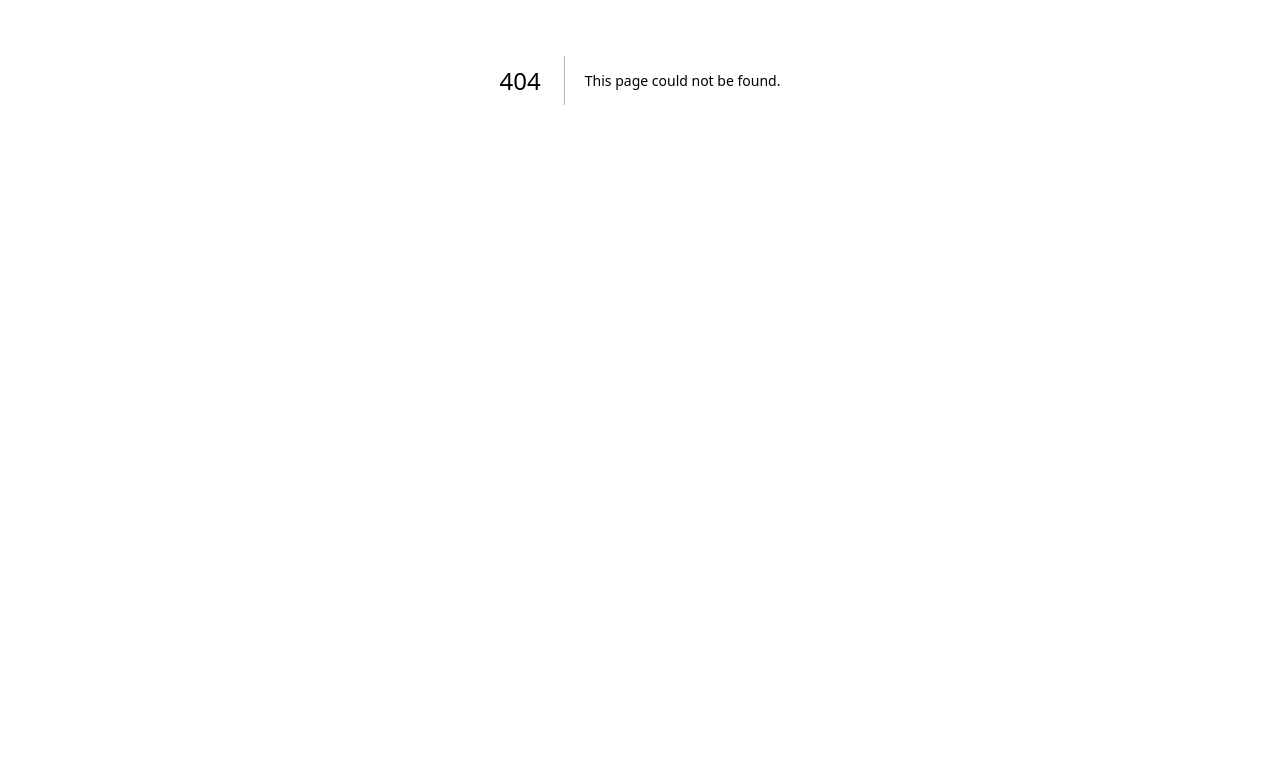
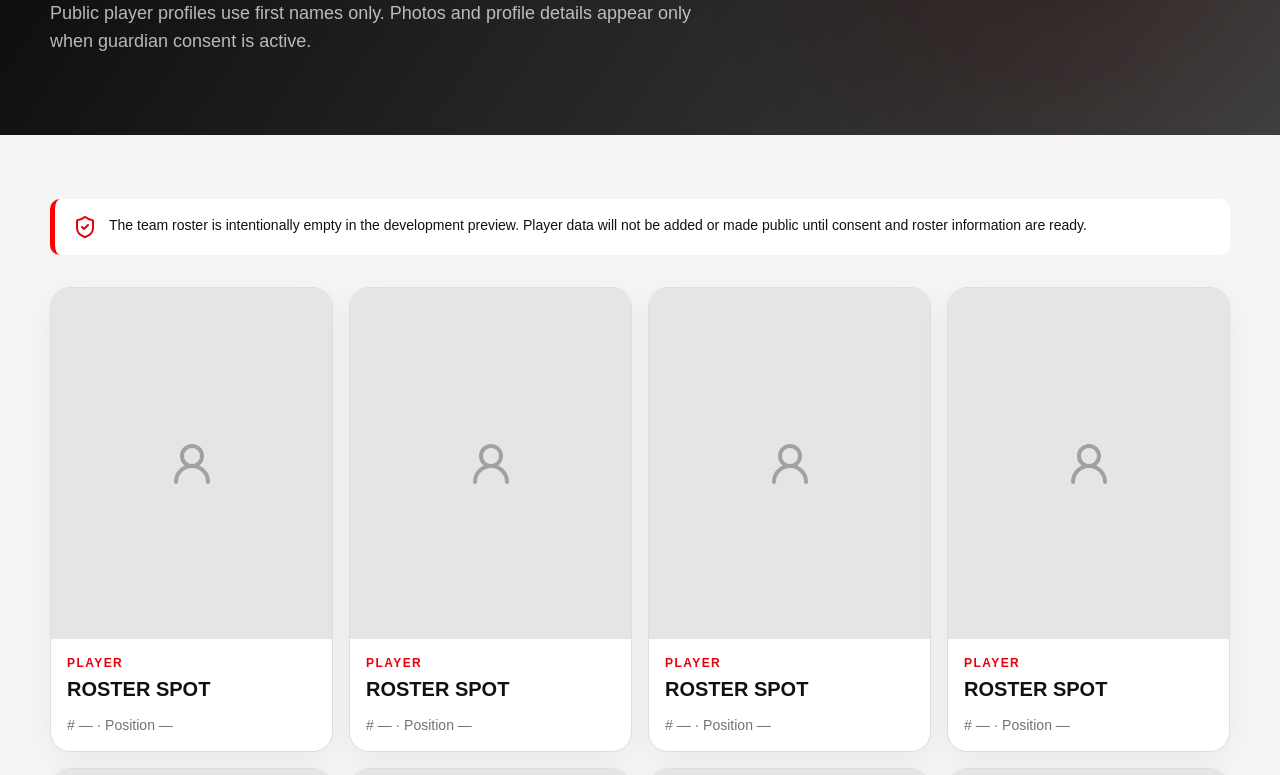
Before and after one commit to dang85ai/dg-claud, a Next.js app: page /roster in a window 1280 px wide. Before the commit this address had no page. Shown: the part 320-1095 px from the top of the page. Before the commit the page ends 800 px from the top, so only its background shows below. Built offline with nearby package versions, Linux system fonts and the light colour scheme.

Commit message:
Build app/roster/page.tsx

```diff
--- /dev/null
+++ b/app/roster/page.tsx
@@ -0,0 +1,43 @@
+import { PublicPageHero } from "@/components/PublicPageHero";
+import { PublicShell } from "@/components/PublicShell";
+import { DevelopmentBanner } from "@/components/DevelopmentBanner";
+import { ShieldCheck, UserRound } from "lucide-react";
+
+const placeholders = Array.from({ length: 12 }, (_, i) => i + 1);
+
+export default function RosterPage() {
+  return (
+    <PublicShell>
+      <DevelopmentBanner />
+      <PublicPageHero
+        eyebrow="2026 Squad"
+        title="Meet the Team"
+        copy="Public player profiles use first names only. Photos and profile details appear only when guardian consent is active."
+      />
+      <section className="section">
+        <div className="container">
+          <div className="notice mb-8 flex gap-3">
+            <ShieldCheck className="shrink-0 text-red-600" />
+            <p className="text-sm">
+              The team roster is intentionally empty in the development preview. Player data will not be added or made public until consent and roster information are ready.
+            </p>
+          </div>
+          <div className="grid grid-cols-2 gap-4 md:grid-cols-3 lg:grid-cols-4">
+            {placeholders.map((n) => (
+              <div className="card overflow-hidden" key={n}>
+                <div className="grid aspect-[4/5] place-items-center bg-neutral-200">
+                  <UserRound size={48} className="text-neutral-400" aria-hidden="true" />
+                </div>
+                <div className="p-4">
+                  <div className="text-xs font-black uppercase tracking-[.12em] text-red-600">Player</div>
+                  <div className="mt-1 text-xl font-black uppercase">Roster Spot</div>
+                  <div className="mt-3 text-sm text-neutral-500"># — · Position —</div>
+                </div>
+              </div>
+            ))}
+          </div>
+        </div>
+      </section>
+    </PublicShell>
+  );
+}
```
